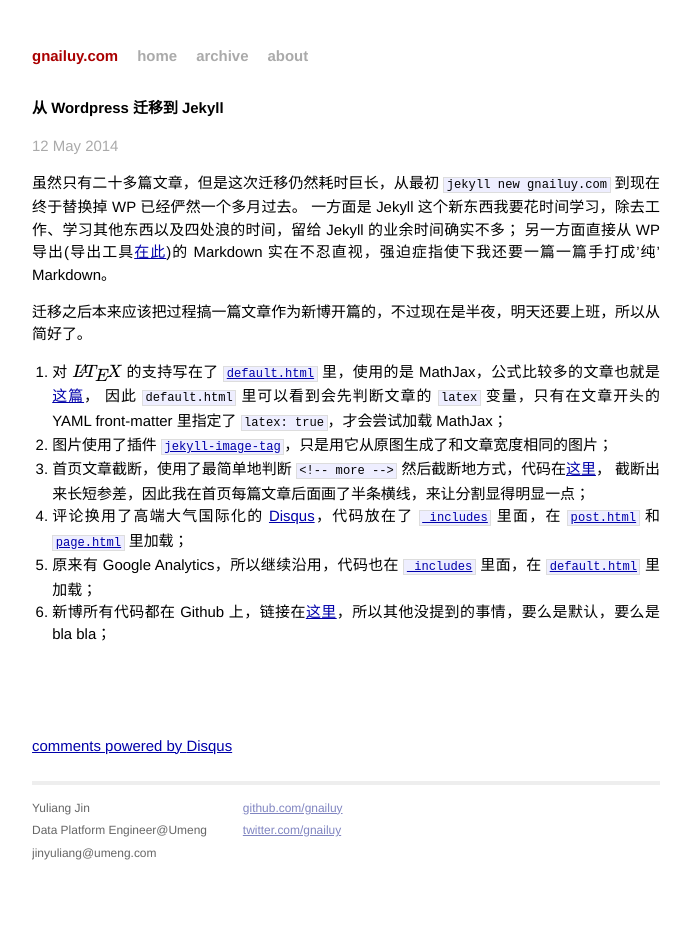
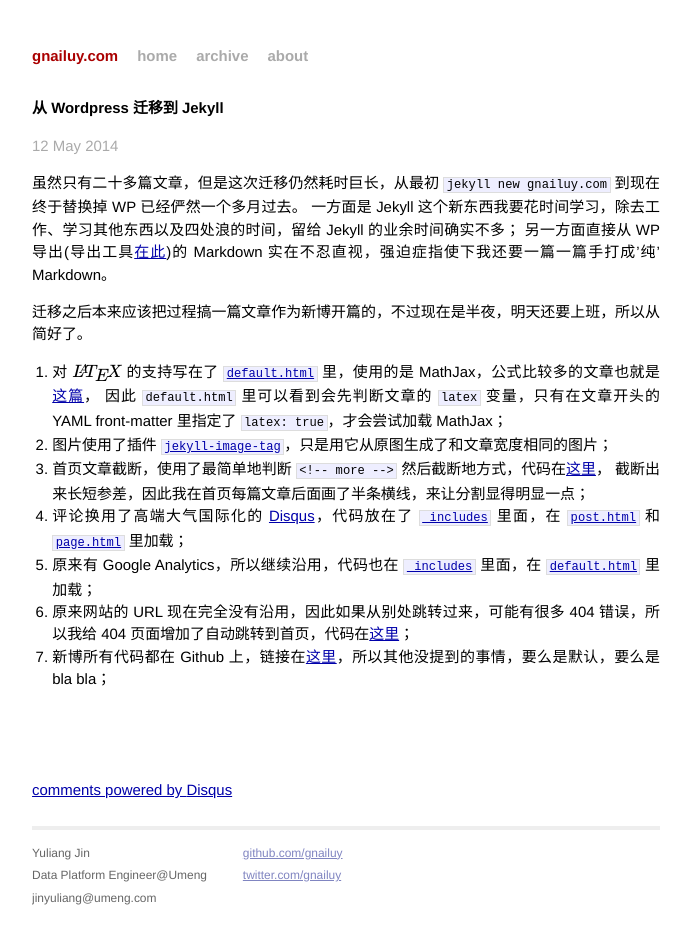
Before and after one commit to gnailuy/gnailuy.com, a Jekyll site: the page built from _posts/2014-05-12-about-this-site.markdown, in a window 1280 px wide. Shown: the whole page, without its empty margins (294-985 px from the left). Built offline with Jekyll 4.4.1, drawn with Linux system fonts in a browser that asks for light colours; Markdown is read by kramdown in place of the engine named in the settings; formulas are drawn with MathJax 3; comment, search, counter and statistics services are not loaded.

Commit message:
monir update

```diff
--- a/_posts/2014-05-12-about-this-site.markdown
+++ b/_posts/2014-05-12-about-this-site.markdown
@@ -21,6 +21,7 @@ categories: [ jekyll ]
 截断出来长短参差，因此我在首页每篇文章后面画了半条横线，来让分割显得明显一点；
 4. 评论换用了高端大气国际化的 [Disqus][disqus]，代码放在了 [`_includes`][includes] 里面，在 [`post.html`][post-html] 和 [`page.html`][page-html] 里加载；
 5. 原来有 Google Analytics，所以继续沿用，代码也在 [`_includes`][includes] 里面，在 [`default.html`][default-html] 里加载；
+6. 原来网站的 URL 现在完全没有沿用，因此如果从别处跳转过来，可能有很多 404 错误，所以我给 404 页面增加了自动跳转到首页，代码在[这里][404-redirect]；
 6. 新博所有代码都在 Github 上，链接在[这里][gnailuy-com-git]，所以其他没提到的事情，要么是默认，要么是 bla bla；
 
 [wp-to-jekyll]:     http://import.jekyllrb.com/docs/wordpress/
@@ -33,3 +34,4 @@ categories: [ jekyll ]
 [includes]:         https://github.com/gnailuy/gnailuy.com/tree/master/_includes
 [post-html]:        https://github.com/gnailuy/gnailuy.com/blob/master/_layouts/post.html
 [page-html]:        https://github.com/gnailuy/gnailuy.com/blob/master/_layouts/page.html
+[404-redirect]:     https://github.com/gnailuy/gnailuy.com/blob/master/_layouts/default.html#L52
```
